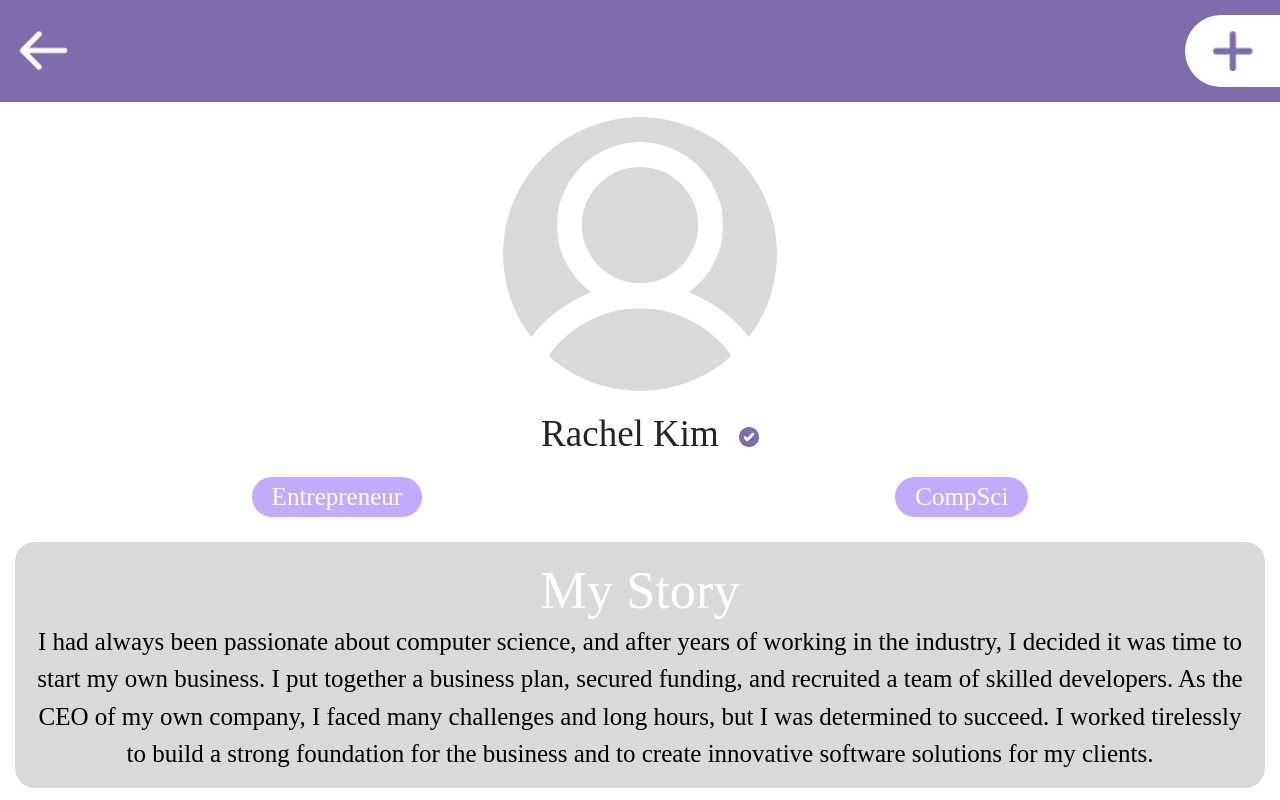
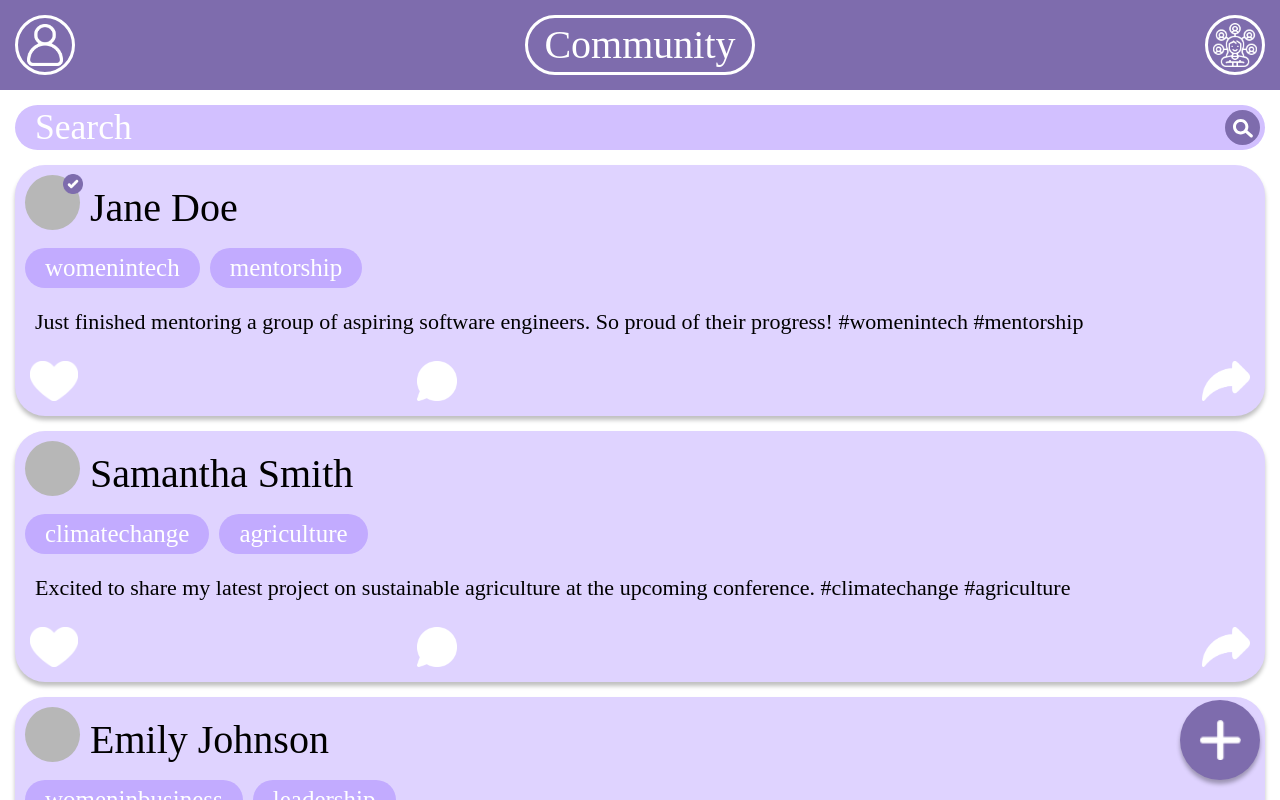
Before and after one commit to lukazibert/EmpowerHer, a React (Create React App) app: page / in a window 1280 px wide. Shown: the top 800 px of the page. Built offline with nearby package versions, Linux system fonts and the light colour scheme.

Commit message:
added loading

```diff
--- a/src/App.js
+++ b/src/App.js
@@ -4,12 +4,12 @@ import CommunityView from "./views/CommunityView";
 import LoadingView from "./views/LoadingView";
 import SupportView from "./views/SupportView";
 import ProfileView from "./views/ProfileView";
-import { React, useState } from "react";
+import { React, useState, useEffect } from "react";
 import ViewProfile from "./views/ViewProfile";
 import MessageView from "./views/MessageView.js";
 
 function App() {
-  const [page, setPage] = useState("viewprofile");
+  const [page, setPage] = useState("loading");
   const [appBarHeight, setHeight] = useState(0);
   const [viewId, setviewId] = useState(null);
 
@@ -20,16 +20,19 @@ function App() {
   const viewProfile = (id) => {
     setviewId(id);
     setPage("viewprofile");
-  }
+  };
 
   const addUser = () => {
     setPage("support");
-  }
+  };
 
   const renderPage = () => {
     switch (page) {
+      case "loading":
+        return <LoadingView />;
+        break;
       case "community":
-        return <CommunityView setPage={changePage} viewProfile={viewProfile}/>;
+        return <CommunityView setPage={changePage} viewProfile={viewProfile} />;
         break;
       case "support":
         return <SupportView setPage={changePage} />;
@@ -38,7 +41,7 @@ function App() {
         return <ProfileView setPage={changePage} />;
         break;
       case "viewprofile":
-        return <ViewProfile setPage={changePage} id={viewId}/>;
+        return <ViewProfile setPage={changePage} id={viewId} />;
         break;
       case "message":
         return <MessageView setPage={changePage} />;
@@ -48,11 +51,31 @@ function App() {
     }
   };
 
+  const delay = (ms) => new Promise((resolve) => setTimeout(resolve, ms));
   // console.log(appBarHeight);
+
+  useEffect( () => {
+    async function load(){
+      await delay(2000);
+      setPage("community")
+    }
+
+    load();
+
+  }, [])
 
   return (
     <div className="App">
-      <AppBar active={page} setPage={changePage} setHeight={setHeight} addUser={addUser}/>
+      {page == "loading" ? (
+        renderPage()
+      ) : (
+        <div className="">
+          <AppBar
+            active={page}
+            setPage={changePage}
+            setHeight={setHeight}
+            addUser={addUser}
+          />
           <div
             className=""
             style={{
@@ -62,6 +85,8 @@ function App() {
             {renderPage()}
           </div>
         </div>
+      )}
+    </div>
   );
 }
 
```
Lines whose indentation alone changed are shown as unchanged.
